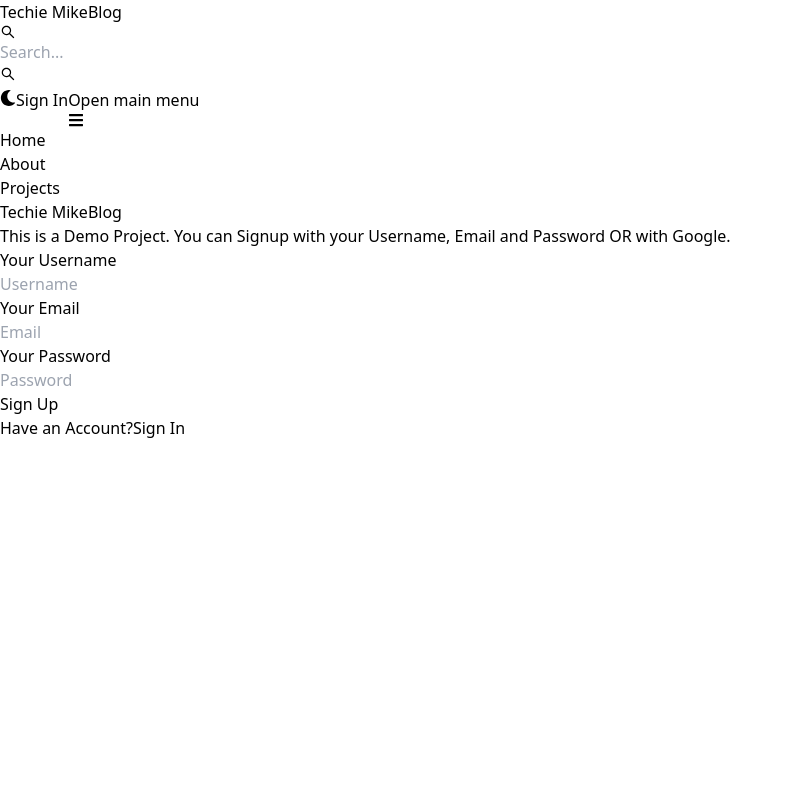
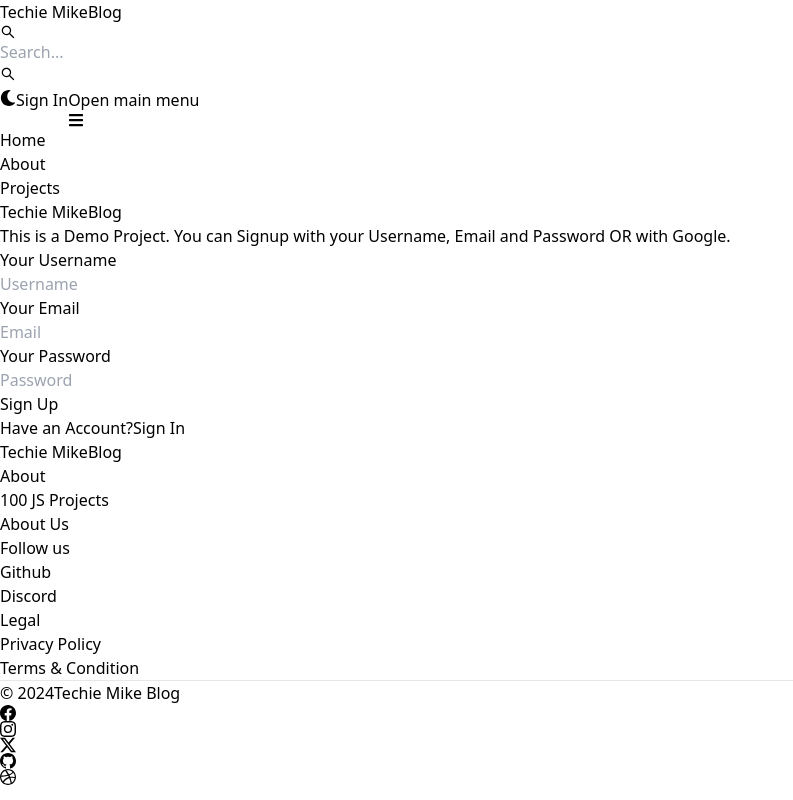
Before and after one commit to ngenemicheal/mern-blog, a React app in the folder client/: page /sign-up in a window 1280 px wide. Shown: the whole page, without its empty margins (0-793 px from the left). Built offline with nearby package versions, Linux system fonts and the light colour scheme; the HTML template or start-up script is replaced by a standard one.

Commit message:
Added a footer component

```diff
--- a/client/src/App.jsx
+++ b/client/src/App.jsx
@@ -7,6 +7,7 @@
 import SignIn from './pages/SignIn'
 import SignUp from './pages/SignUp'
 import Header from './components/Header'
+import Footer from './components/Footer'
 
 export default function App() {
   return (
@@ -20,6 +21,7 @@
         <Route path='/sign-in' element={<SignIn />}></Route>
         <Route path='/sign-up' element={<SignUp />}></Route>
       </Routes>
+      <Footer />
     </BrowserRouter>
   )
 }
--- /dev/null
+++ b/client/src/components/Footer.jsx
@@ -0,0 +1,87 @@
+import React from 'react';
+import { Footer } from 'flowbite-react';
+import { Link } from 'react-router-dom';
+import { BsDribbble, BsFacebook, BsGithub, BsInstagram, BsTwitterX } from 'react-icons/bs';
+
+export default function FooterCom() {
+  return (
+    <Footer container className='border border-t-8 border-teal-500'>
+        <div className="w-full max-w-7xl mx-auto">
+            <div className="grid w-full justify-between sm:flex md:grid-cols-1">
+                <div className="mt-5">
+                    <Link to="/" className='self-center whitespace-nowrap text-lg sm:text-xl font-semibold dark:text-white'>
+                        <span className='px-2 py-1 bg-gradient-to-r from-indigo-500 via-purple-500 to-pink-500 rounded-lg text-white'>Techie Mike</span>
+                        Blog
+                    </Link>
+                </div>
+                <div className="grid grid-cols-2 gap-8 mt-4 sm:grid-cols-3 sm:gap-6">
+                    <div>
+                        <Footer.Title title='About' />
+                        <Footer.LinkGroup col>
+                            <Footer.Link
+                                href='https://www.100jsprojects.com'
+                                target='_blank'
+                                rel='noopener noreferrer'
+                            >
+                                100 JS Projects
+                            </Footer.Link>
+                            <Footer.Link
+                                href='/about'
+                                target='_blank'
+                                rel='noopener noreferrer'
+                            >
+                                About Us
+                            </Footer.Link >
+                        </Footer.LinkGroup>
+                    </div>
+                    <div>
+                        <Footer.Title title='Follow us' />
+                        <Footer.LinkGroup col>
+                            <Footer.Link
+                                href='https://www.github.com'
+                                target='_blank'
+                                rel='noopener noreferrer'
+                            >
+                                Github
+                            </Footer.Link>
+                            <Footer.Link
+                                href='https://www.discord.com'
+                                target='_blank'
+                                rel='noopener noreferrer'
+                            >
+                                Discord
+                            </Footer.Link >
+                        </Footer.LinkGroup>
+                    </div>
+                    <div>
+                        <Footer.Title title='Legal' />
+                        <Footer.LinkGroup col>
+                            <Footer.Link
+                                href='#'
+                            >
+                                Privacy Policy
+                            </Footer.Link>
+                            <Footer.Link
+                                href='#'
+                            >
+                                Terms &amp; Condition
+                            </Footer.Link>
+                        </Footer.LinkGroup>
+                    </div>
+                </div>
+            </div>
+            <Footer.Divider />
+            <div className="w-full sm:flex sm:items-center sm:justify-between">
+                <Footer.Copyright href='#' by='Techie Mike Blog' year={new Date().getFullYear()} />
+                <div className="flex gap-6 sm:mt-0 mt-4 sm:justify-center">
+                    <Footer.Icon href='#' icon={BsFacebook} />
+                    <Footer.Icon href='#' icon={BsInstagram} />
+                    <Footer.Icon href='#' icon={BsTwitterX} />
+                    <Footer.Icon href='#' icon={BsGithub} />
+                    <Footer.Icon href='#' icon={BsDribbble} />
+                </div>
+            </div>
+        </div>
+    </Footer>
+  )
+}
```
